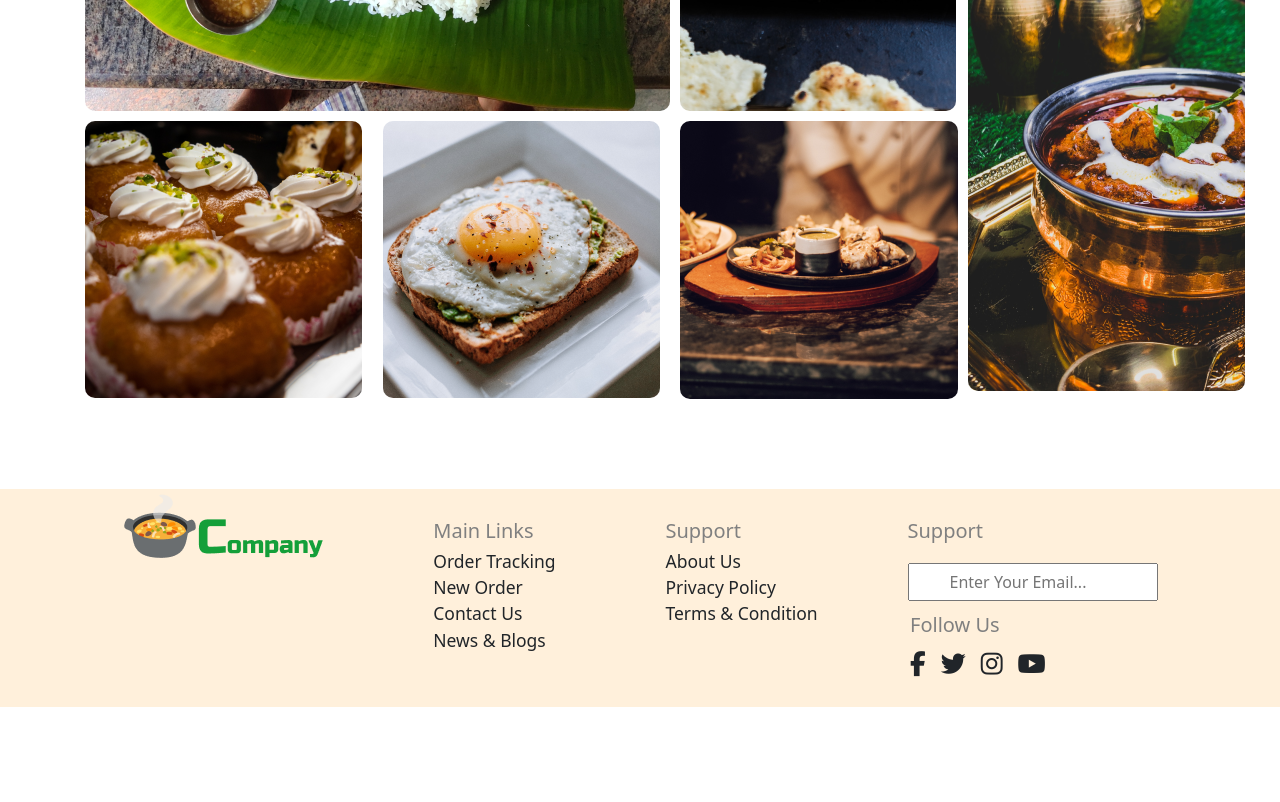
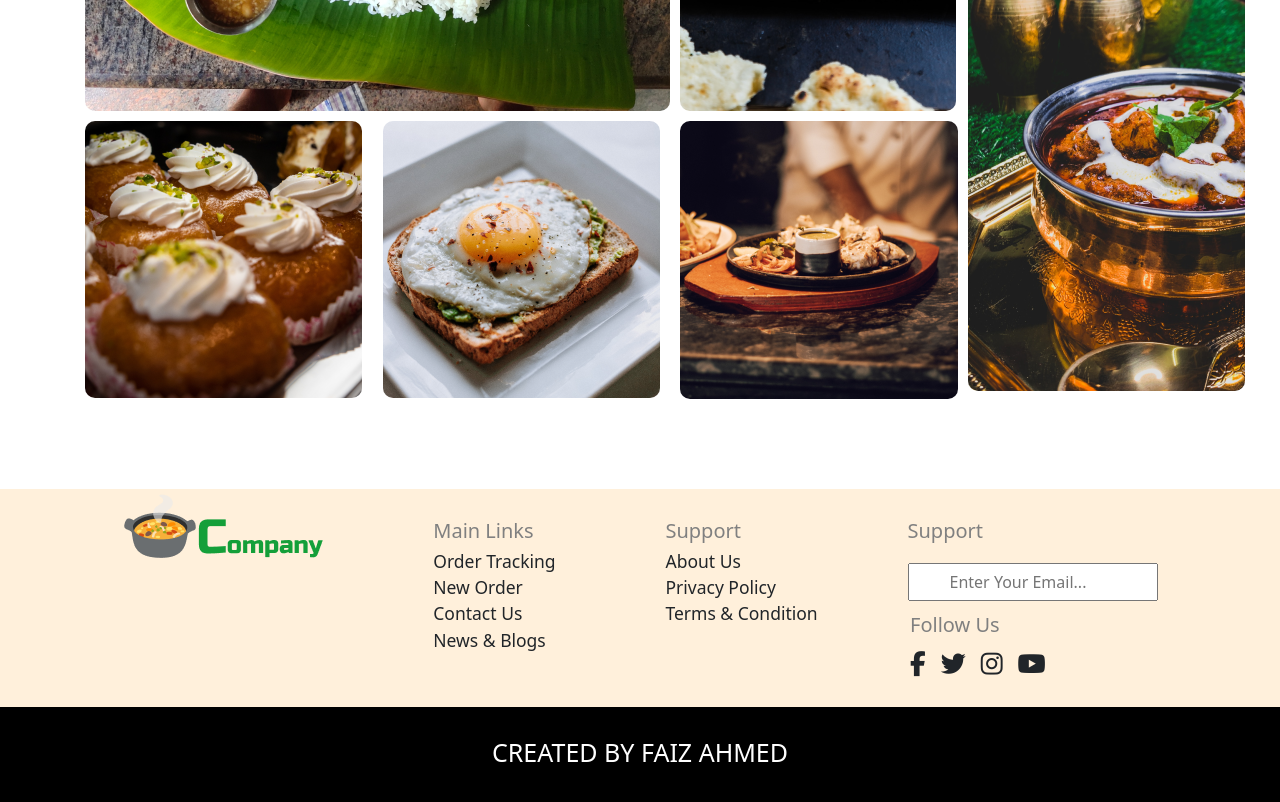
Before and after one commit to mfaiz-ahmed/Restaurant-Website, a plain HTML site: page index.html in a window 1280 px wide. Shown: the part 1638-2440 px from the top of the page. Before the commit the page ends 2345 px from the top, so only its background shows below. Drawn offline with nearby package versions, Linux system fonts and the light colour scheme.

Commit message:
project completed

```diff
--- a/index.html
+++ b/index.html
@@ -106,9 +106,9 @@
         <!-- menu grid ended -->
         <!-- menu ended -->
       </main>
-      <!-- footer started  -->
       <br /><br /><br /><br />
       <footer id="about" class="bg-color">
+        <!-- footer started  -->
 <div class="mt-5 container d-flex justify-content-around">
   <div>
     <img src="./Assets/logo.png" alt="logo">
@@ -136,8 +136,12 @@
     <h2 class="gray mt-1 footer-margin ms-1">Follow Us</h2>
     <i class="fa-brands ms-1 fs-1 mt-3 fa-facebook-f pointer"></i><i class="fa-brands ms-4 fs-1 mt-3 fa-twitter pointer"></i><i class="fa-brands fa-instagram ms-4 fs-1 mt-3 pointer"></i><i class="fa-brands fa-youtube ms-4 fs-1 mt-3 pb-5 pointer"></i>
   </div>
+</div>
+<!-- footer started  -->
 
-</div>
+      <div class="bg-black text-center text-white p-5">
+        <h1>CREATED BY FAIZ AHMED</h1>
+      </div>
 
 
 
@@ -153,10 +157,8 @@
 
 
 
+</footer>
 
-
-      </footer>
-        <!-- footer started  -->
 
 
 
```
